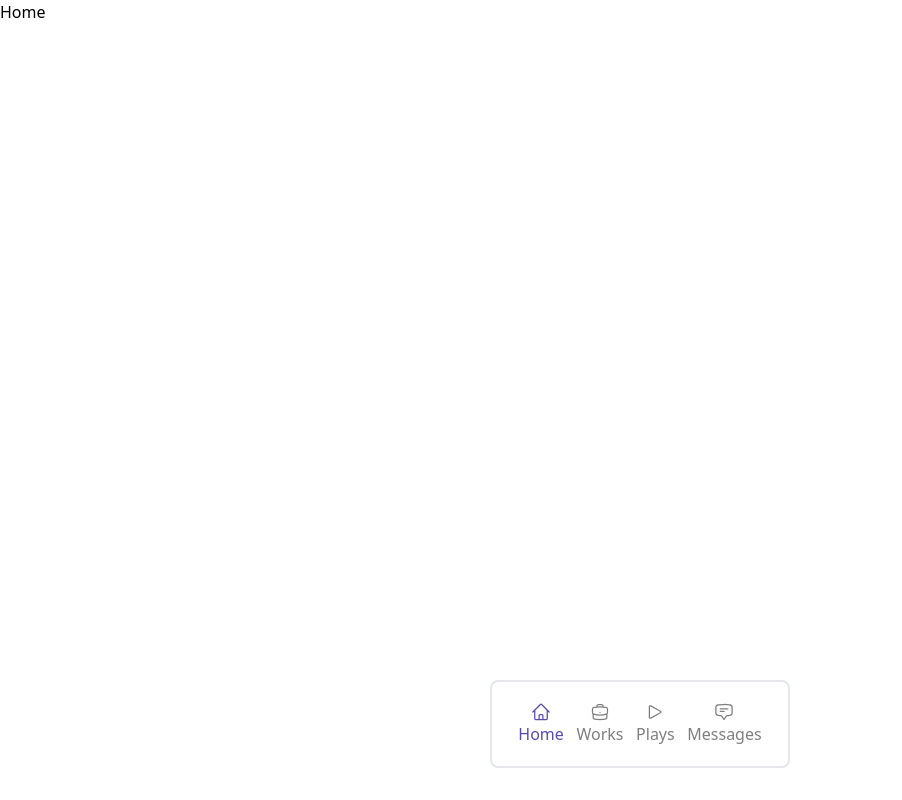
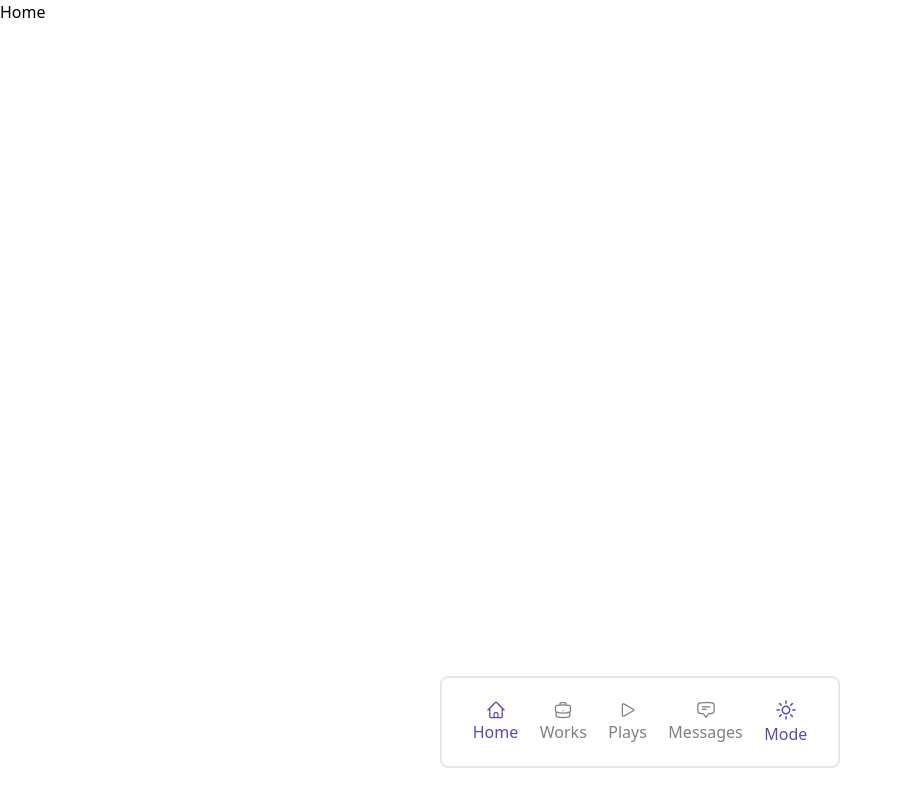
Before and after one commit to mitsuya-creator/Profile, a React (Vite) app: page / in a window 1280 px wide. Shown: the whole page, without its empty margins (0-902 px from the left). Built offline with nearby package versions, Linux system fonts and the light colour scheme.

Commit message:
Add: added darkmode button

```diff
--- a/src/components/button/buttonNavigation.jsx
+++ b/src/components/button/buttonNavigation.jsx
@@ -1,15 +1,21 @@
-import { React, useEffect } from "react"
+import { React, useEffect, useState } from "react"
 import { Link, Outlet, useLocation } from "react-router-dom"
 import { selectedButtonNavigate } from "../../utils/selectedButtonNavigate"
+import { toggleDarkMode } from "../../utils/darkmode"
 
 function ButtonNavigation() {
     const { pathname } = useLocation();
     useEffect(() => selectedButtonNavigate(pathname), [pathname])
+    const [isDarkMode, setIsDarkMode] = useState(false);
+    const handleDarkMode = () => {
+        setIsDarkMode(!isDarkMode);
+        toggleDarkMode();
+    }
     return (
         <>
             <div className="bg-transparent w-full h-auto flex justify-center absolute inset-x-0 bottom-8">
-                <div className="bg-white button-navigation h-auto flex justify-around items-center rounded-lg border-2 px-5 py-5 mx-5">
-                    <Link to="/">
+                <div className="bg-white dark:bg-slate-800 button-navigation h-auto flex justify-around items-center rounded-lg border-2 px-5 py-5 mx-5">
+                    <Link to="/" className="dark:text-slate-400">
                         <section className="flex flex-col justify-center items-center">
                             <svg xmlns="http://www.w3.org/2000/svg" fill="none" viewBox="0 0 24 24" strokeWidth={1.5} stroke="currentColor" className="icon">
                                 <path strokeLinecap="round" strokeLinejoin="round" d="M2.25 12l8.954-8.955c.44-.439 1.152-.439 1.591 0L21.75 12M4.5 9.75v10.125c0 .621.504 1.125 1.125 1.125H9.75v-4.875c0-.621.504-1.125 1.125-1.125h2.25c.621 0 1.125.504 1.125 1.125V21h4.125c.621 0 1.125-.504 1.125-1.125V9.75M8.25 21h8.25" />
@@ -17,7 +23,7 @@ function ButtonNavigation() {
                             <span>Home</span>
                         </section>
                     </Link>
-                    <Link to="/works">
+                    <Link to="/works" className="dark:text-slate-400">
                         <section className="flex flex-col justify-center items-center">
                             <svg xmlns="http://www.w3.org/2000/svg" fill="none" viewBox="0 0 24 24" strokeWidth={1.5} stroke="currentColor" className="icon">
                                 <path strokeLinecap="round" strokeLinejoin="round" d="M20.25 14.15v4.25c0 1.094-.787 2.036-1.872 2.18-2.087.277-4.216.42-6.378.42s-4.291-.143-6.378-.42c-1.085-.144-1.872-1.086-1.872-2.18v-4.25m16.5 0a2.18 2.18 0 00.75-1.661V8.706c0-1.081-.768-2.015-1.837-2.175a48.114 48.114 0 00-3.413-.387m4.5 8.006c-.194.165-.42.295-.673.38A23.978 23.978 0 0112 15.75c-2.648 0-5.195-.429-7.577-1.22a2.016 2.016 0 01-.673-.38m0 0A2.18 2.18 0 013 12.489V8.706c0-1.081.768-2.015 1.837-2.175a48.111 48.111 0 013.413-.387m7.5 0V5.25A2.25 2.25 0 0013.5 3h-3a2.25 2.25 0 00-2.25 2.25v.894m7.5 0a48.667 48.667 0 00-7.5 0M12 12.75h.008v.008H12v-.008z" />
@@ -25,22 +31,32 @@ function ButtonNavigation() {
                             <span>Works</span>
                         </section>
                     </Link>
-                    <Link to="/plays">
-                        <section className="flex flex-col justify-center items-center">
+                    <Link to="/plays" className="dark:text-slate-400">
+                        <section className="flex flex-col justify-center items-center ">
                             <svg xmlns="http://www.w3.org/2000/svg" fill="none" viewBox="0 0 24 24" strokeWidth={1.5} stroke="currentColor" className="icon">
                                 <path strokeLinecap="round" strokeLinejoin="round" d="M5.25 5.653c0-.856.917-1.398 1.667-.986l11.54 6.348a1.125 1.125 0 010 1.971l-11.54 6.347a1.125 1.125 0 01-1.667-.985V5.653z" />
                             </svg>
                             <span>Plays</span>
                         </section>
                     </Link>
-                    <Link to="/messages">
-                        <section className="flex flex-col justify-center items-center">
+                    <Link to="/messages" className="dark:text-slate-400">
+                        <section className="flex flex-col justify-center items-center ">
                             <svg xmlns="http://www.w3.org/2000/svg" fill="none" viewBox="0 0 24 24" strokeWidth={1.5} stroke="currentColor" className="icon">
                                 <path strokeLinecap="round" strokeLinejoin="round" d="M7.5 8.25h9m-9 3H12m-9.75 1.51c0 1.6 1.123 2.994 2.707 3.227 1.129.166 2.27.293 3.423.379.35.026.67.21.865.501L12 21l2.755-4.133a1.14 1.14 0 01.865-.501 48.172 48.172 0 003.423-.379c1.584-.233 2.707-1.626 2.707-3.228V6.741c0-1.602-1.123-2.995-2.707-3.228A48.394 48.394 0 0012 3c-2.392 0-4.744.175-7.043.513C3.373 3.746 2.25 5.14 2.25 6.741v6.018z" />
                             </svg>
                             <span>Messages</span>
                         </section>
                     </Link>
+                    <button className="current-selected flex flex-col justify-center items-center" onClick={handleDarkMode}>
+                        {isDarkMode ? <svg xmlns="http://www.w3.org/2000/svg" fill="none" viewBox="0 0 24 24" strokeWidth={1.5} stroke="currentColor" className="w-6 h-6">
+                            <path strokeLinecap="round" strokeLinejoin="round" d="M21.752 15.002A9.718 9.718 0 0118 15.75c-5.385 0-9.75-4.365-9.75-9.75 0-1.33.266-2.597.748-3.752A9.753 9.753 0 003 11.25C3 16.635 7.365 21 12.75 21a9.753 9.753 0 009.002-5.998z" />
+                        </svg> :
+                            <svg xmlns="http://www.w3.org/2000/svg" fill="none" viewBox="0 0 24 24" strokeWidth={1.5} stroke="currentColor" className="w-6 h-6">
+                                <path strokeLinecap="round" strokeLinejoin="round" d="M12 3v2.25m6.364.386l-1.591 1.591M21 12h-2.25m-.386 6.364l-1.591-1.591M12 18.75V21m-4.773-4.227l-1.591 1.591M5.25 12H3m4.227-4.773L5.636 5.636M15.75 12a3.75 3.75 0 11-7.5 0 3.75 3.75 0 017.5 0z" />
+                            </svg>}
+
+                        <span>Mode</span>
+                    </button>
                 </div>
             </div>
             <Outlet />
--- a/src/style/index.css
+++ b/src/style/index.css
@@ -18,7 +18,7 @@
 }
 
 .button-navigation {
-  width: clamp(100px, 300px, 600px) !important;
+  width: clamp(100px, 400px, 700px) !important;
   font-size: clamp(1rem) !important;
 }
 
--- a/src/utils/selectedButtonNavigate.js
+++ b/src/utils/selectedButtonNavigate.js
@@ -1,6 +1,6 @@
 function selectedButtonNavigate(pathname) {
     const buttons = document.querySelectorAll(".button-navigation a");
-    buttons.forEach((element, index) => {
+    buttons.forEach(element => {
         if (element.getAttribute("href") == pathname) {
             element.classList.remove("opacity-50")
             element.classList.add("current-selected")
```
